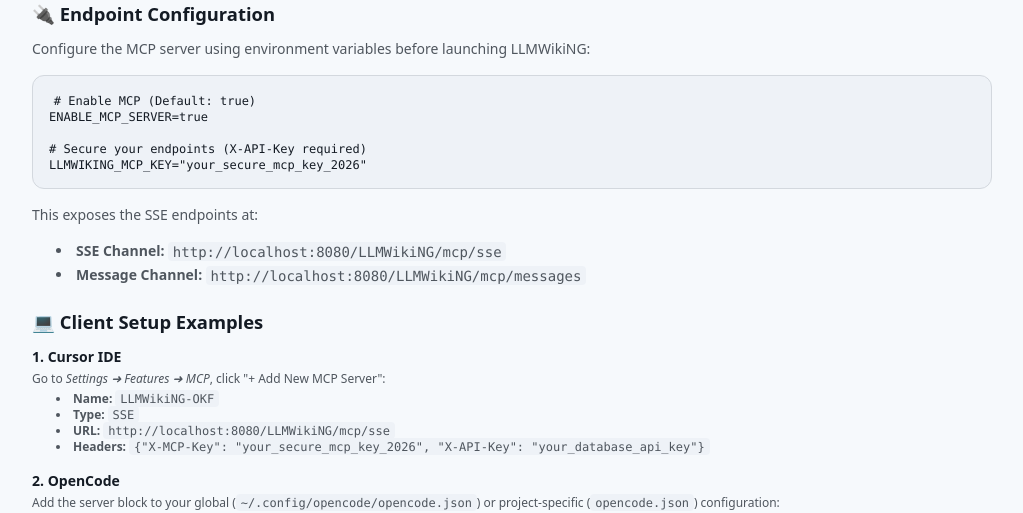
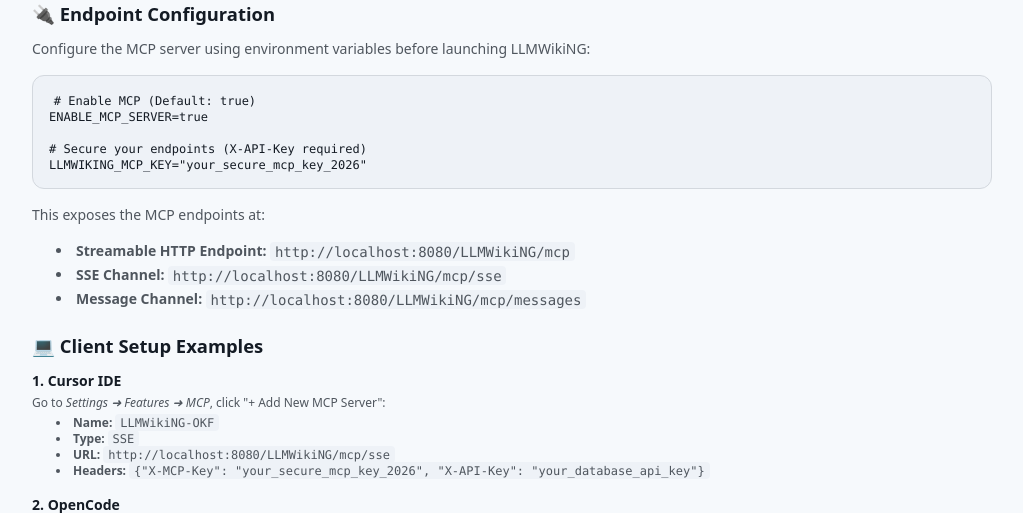
Before and after one commit to ZeroDot1/LLMWikiNG, a FastAPI app: template templates/docs.html in a window 1280 px wide. Shown: the part 5281-5794 px from the top of the page, without its empty margins (256-1279 px from the left). Run offline with FastAPI, Linux system fonts and the light colour scheme; the template is opened without the code that fills it, so the values that code supplies are empty; style sheets or scripts are compiled from the project's sources; some libraries are stand-ins or nearby versions.

Commit message:
fix(mcp): support dual streamable HTTP & SSE transport endpoints

```diff
--- a/backend/main.py
+++ b/backend/main.py
@@ -94,7 +94,7 @@
     from core.config import ENABLE_MCP_SERVER, LLMWIKING_MCP_KEY
 
     if ENABLE_MCP_SERVER:
-        from api.routes.mcp import get_mcp_sse_app, _MCP_AVAILABLE
+        from api.routes.mcp import get_mcp_sse_app, get_mcp_http_app, _MCP_AVAILABLE
 
         if _MCP_AVAILABLE:
             mcp_sse_app = get_mcp_sse_app()
@@ -234,7 +234,13 @@
                         await self.app(scope, receive, send)
 
                 app.add_middleware(McpApiKeyMiddleware)
-                app.mount(f"{BASE_PATH}/mcp", mcp_sse_app, name="mcp")
+                # Streamable HTTP MCP Endpoint (fuer moderne HTTP-MCP-Clients wie Gemini CLI / plugins)
+                mcp_http_app = get_mcp_http_app()
+                if mcp_http_app is not None:
+                    app.mount(f"{BASE_PATH}/mcp", mcp_http_app, name="mcp")
+                    app.mount(f"{BASE_PATH}/mcp/sse", mcp_sse_app, name="mcp_sse")
+                else:
+                    app.mount(f"{BASE_PATH}/mcp", mcp_sse_app, name="mcp")
         else:
             # MCP-Paket nicht installiert – stille Deaktivierung
             pass
--- a/templates/docs.html
+++ b/templates/docs.html
@@ -231,8 +231,9 @@
 
 # Secure your endpoints (X-API-Key required)
 LLMWIKING_MCP_KEY="your_secure_mcp_key_2026"</code></pre>
-      <p class="text-text-secondary text-sm">This exposes the SSE endpoints at:</p>
+      <p class="text-text-secondary text-sm">This exposes the MCP endpoints at:</p>
       <ul class="list-disc list-inside space-y-1 text-sm text-text-secondary">
+        <li><strong>Streamable HTTP Endpoint:</strong> <code>http://localhost:8080/LLMWikiNG/mcp</code></li>
         <li><strong>SSE Channel:</strong> <code>http://localhost:8080/LLMWikiNG/mcp/sse</code></li>
         <li><strong>Message Channel:</strong> <code>http://localhost:8080/LLMWikiNG/mcp/messages</code></li>
       </ul>
--- a/templates/docs_de.html
+++ b/templates/docs_de.html
@@ -235,8 +235,9 @@
 
 # Endpunkte absichern (X-API-Key erforderlich)
 LLMWIKING_MCP_KEY="dein_sicherer_mcp_key_2026"</code></pre>
-      <p class="text-text-secondary text-sm">Dies schaltet die SSE-Endpunkte unter folgenden URLs frei:</p>
+      <p class="text-text-secondary text-sm">Dies schaltet die MCP-Endpunkte unter folgenden URLs frei:</p>
       <ul class="list-disc list-inside space-y-1 text-sm text-text-secondary">
+        <li><strong>Streamable HTTP Endpunkt:</strong> <code>http://localhost:8080/LLMWikiNG/mcp</code></li>
         <li><strong>SSE-Kanal:</strong> <code>http://localhost:8080/LLMWikiNG/mcp/sse</code></li>
         <li><strong>Nachrichten-Kanal:</strong> <code>http://localhost:8080/LLMWikiNG/mcp/messages</code></li>
       </ul>
--- a/wikis/main/mcp-server-integration.md
+++ b/wikis/main/mcp-server-integration.md
@@ -51,6 +51,7 @@
 ## 2. Prerequisites
 
 1.  LLMWikiNG is running and reachable at its base path (default `/LLMWikiNG`). The MCP endpoints are:
+    *   Streamable HTTP channel: `http://<host>:<port>/LLMWikiNG/mcp`
     *   SSE channel: `http://<host>:<port>/LLMWikiNG/mcp/sse`
     *   Message channel: `http://<host>:<port>/LLMWikiNG/mcp/messages`
 2.  You have two keys:
```
Also changed, not shown: CHANGELOG.md.
